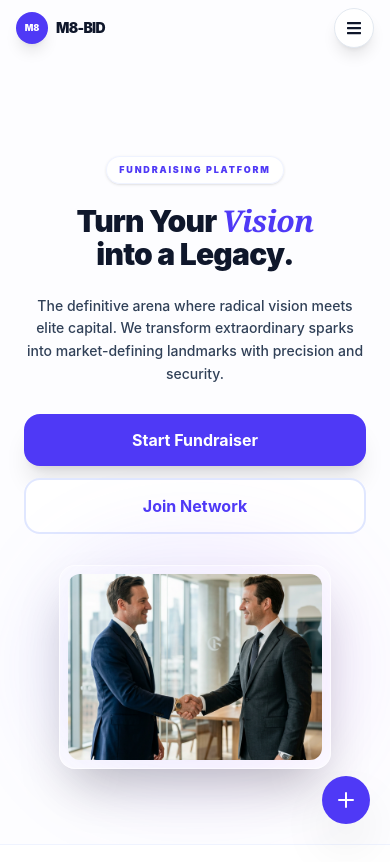
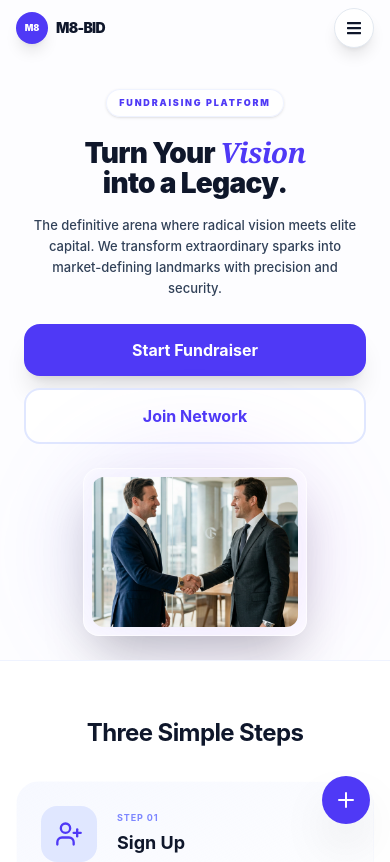
Before and after one commit to yarrowtech-intern2/CrowdFundingLanding, a React (Vite) app in the folder frontend/: page / in a window 390 px wide. Shown: the top 862 px of the page. Built offline with nearby package versions, Linux system fonts and the light colour scheme.

Commit message:
fixed smootheness

```diff
--- a/frontend/src/Components/Hero.jsx
+++ b/frontend/src/Components/Hero.jsx
@@ -35,7 +35,7 @@ const Hero = () => {
   };
 
   return (
-    <section id="home" className="relative w-full bg-[#fdfdff] pt-20 overflow-visible">
+    <section id="home" className="relative w-full bg-[#fdfdff] pt-16 lg:pt-20 overflow-visible">
       <Helmet>
         <title>M8-BID</title>
       </Helmet>
@@ -51,9 +51,9 @@ const Hero = () => {
       />
 
       {/* FIRST FOLD: HERO CONTENT */}
-      <div className="relative w-full min-h-[calc(100dvh-80px)] flex items-center justify-center px-4 sm:px-6 md:px-8 lg:px-12 2xl:px-12 py-8 sm:py-10 lg:py-14">
+      <div className="relative w-full lg:min-h-[calc(100dvh-80px)] flex items-center justify-center px-4 sm:px-6 md:px-8 lg:px-12 2xl:px-12 py-6 sm:py-10 lg:py-14">
         <div className="w-full max-w-7xl 2xl:max-w-6xl mx-auto z-10">
-          <div className="grid grid-cols-1 lg:grid-cols-2 gap-8 sm:gap-10 md:gap-12 xl:gap-16 2xl:gap-24 items-center">
+          <div className="grid grid-cols-1 lg:grid-cols-2 gap-6 sm:gap-10 md:gap-12 xl:gap-16 2xl:gap-24 items-center">
 
             {/* CONTENT */}
             <motion.div
@@ -69,14 +69,14 @@ const Hero = () => {
               </div>
 
               {/* Main Heading */}
-              <h1 className="text-3xl sm:text-4xl md:text-5xl lg:text-6xl xl:text-6xl 2xl:text-6xl font-black leading-[1.1] tracking-tight text-slate-900 mb-6 text-center lg:text-left">
+              <h1 className="text-[1.75rem] leading-[1.1] sm:text-4xl md:text-5xl lg:text-6xl xl:text-6xl 2xl:text-6xl font-black tracking-tight text-slate-900 mb-4 sm:mb-6 text-center lg:text-left">
                 Turn Your <br className="hidden sm:inline" />
                 <span className="text-indigo-600 italic font-serif">Vision</span> <br />
                 into a <span className="inline-block">Legacy.</span>
               </h1>
 
               {/* Description */}
-              <p className="text-sm sm:text-base md:text-lg lg:text-lg xl:text-lg 2xl:text-lg font-medium leading-relaxed text-slate-700 max-w-xl 2xl:max-w-xl mx-auto lg:mx-0 mb-7 sm:mb-8 px-2 sm:px-0">
+              <p className="text-[13px] sm:text-base md:text-lg lg:text-lg xl:text-lg 2xl:text-lg font-medium leading-relaxed text-slate-700 max-w-xl 2xl:max-w-xl mx-auto lg:mx-0 mb-6 sm:mb-8 px-2 sm:px-0">
                 The definitive arena where radical vision meets elite capital. We transform extraordinary sparks into market-defining landmarks with precision and security.
               </p>
 
@@ -109,7 +109,7 @@ const Hero = () => {
               className="flex justify-center lg:justify-end px-2 sm:px-0 transform-gpu"
               style={{ willChange: "transform, opacity" }}
             >
-              <div className="relative w-full max-w-[17rem] sm:max-w-sm md:max-w-md lg:max-w-lg xl:max-w-lg 2xl:max-w-lg">
+              <div className="relative w-full max-w-[14rem] sm:max-w-sm md:max-w-md lg:max-w-lg xl:max-w-lg 2xl:max-w-lg">
                 <div>
                   {/* Glow Background - Reduced blur for performance */}
                   <div className="absolute -inset-6 sm:-inset-8 md:-inset-10 lg:-inset-12 bg-gradient-to-r from-indigo-500/10 to-purple-500/10 blur-2xl rounded-full" />
--- a/frontend/src/Components/Security.jsx
+++ b/frontend/src/Components/Security.jsx
@@ -71,13 +71,17 @@ const SecurityCompliance = () => {
                 mass: 1,
                 delay: index * 0.15
               }}
-              className="bg-white rounded-3xl sm:rounded-[2.5rem] p-5 xs:p-7 sm:p-9 lg:p-10 2xl:p-10 shadow-sm border border-slate-100 hover:bg-slate-50 transition-all duration-300 flex flex-col group transform-gpu"
+              className="bg-white rounded-3xl sm:rounded-[2.5rem] p-6 xs:p-7 sm:p-9 lg:p-10 2xl:p-10 shadow-sm border border-slate-100 hover:bg-slate-50 transition-all duration-300 flex flex-col group transform-gpu text-left"
               style={{ willChange: "transform, opacity" }}
             >
-              <div className="w-14 h-14 rounded-2xl flex items-center justify-center shadow-lg mb-10 2xl:mb-10 bg-indigo-600 text-white">
-                {item.icon}
+              <div className="flex items-center gap-4 sm:gap-5 mb-6">
+                <div className="flex-shrink-0 w-12 h-12 sm:w-14 sm:h-14 rounded-2xl flex items-center justify-center shadow-lg bg-indigo-600 text-white transition-transform duration-300 group-hover:scale-110">
+                  {item.icon}
+                </div>
+                <h3 className="text-lg sm:text-xl lg:text-2xl 2xl:text-2xl font-bold text-slate-900 tracking-tight leading-tight">
+                  {item.title}
+                </h3>
               </div>
-              <h3 className="text-xl sm:text-2xl lg:text-2xl 2xl:text-2xl font-bold text-slate-900 mb-6 tracking-tight">{item.title}</h3>
               <p className="text-sm sm:text-base lg:text-base 2xl:text-base font-medium leading-[1.7] text-slate-600 flex-1">
                 {item.desc}
               </p>
```
